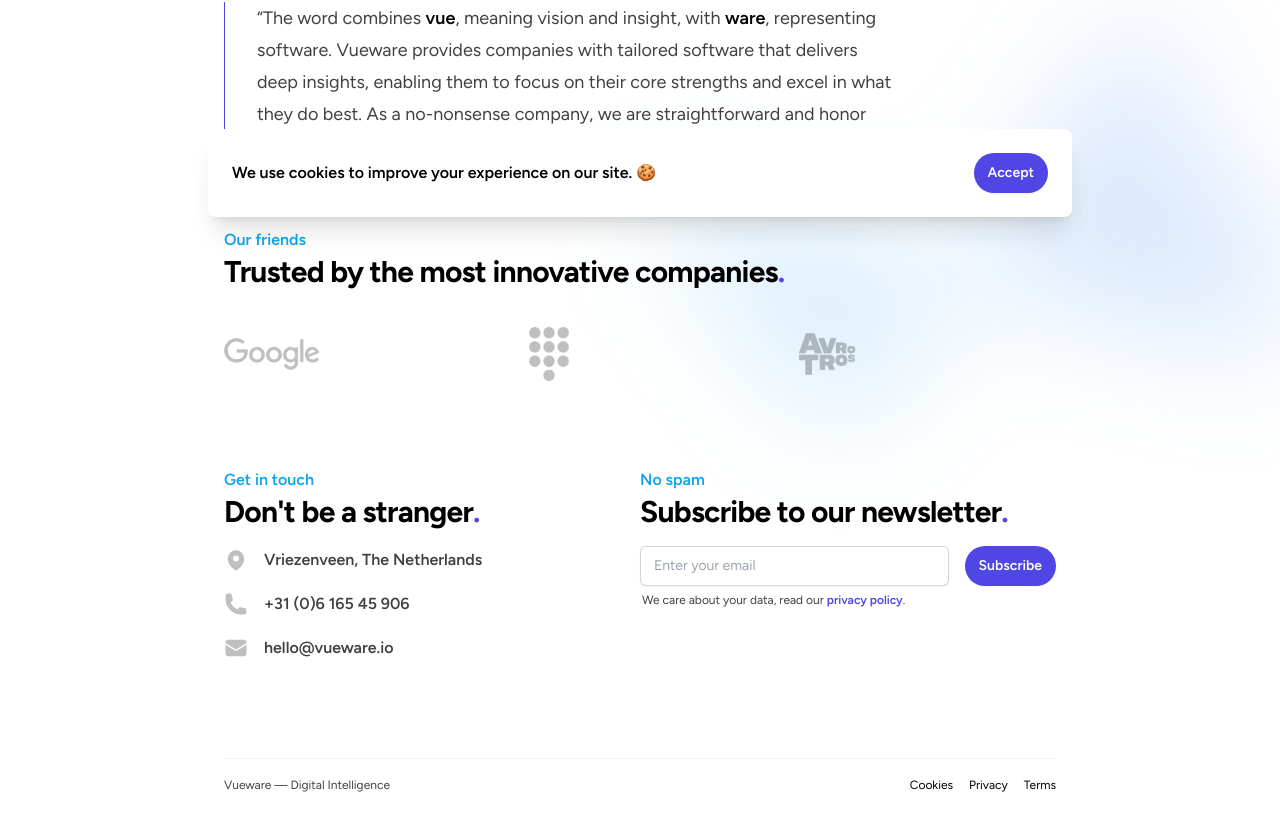
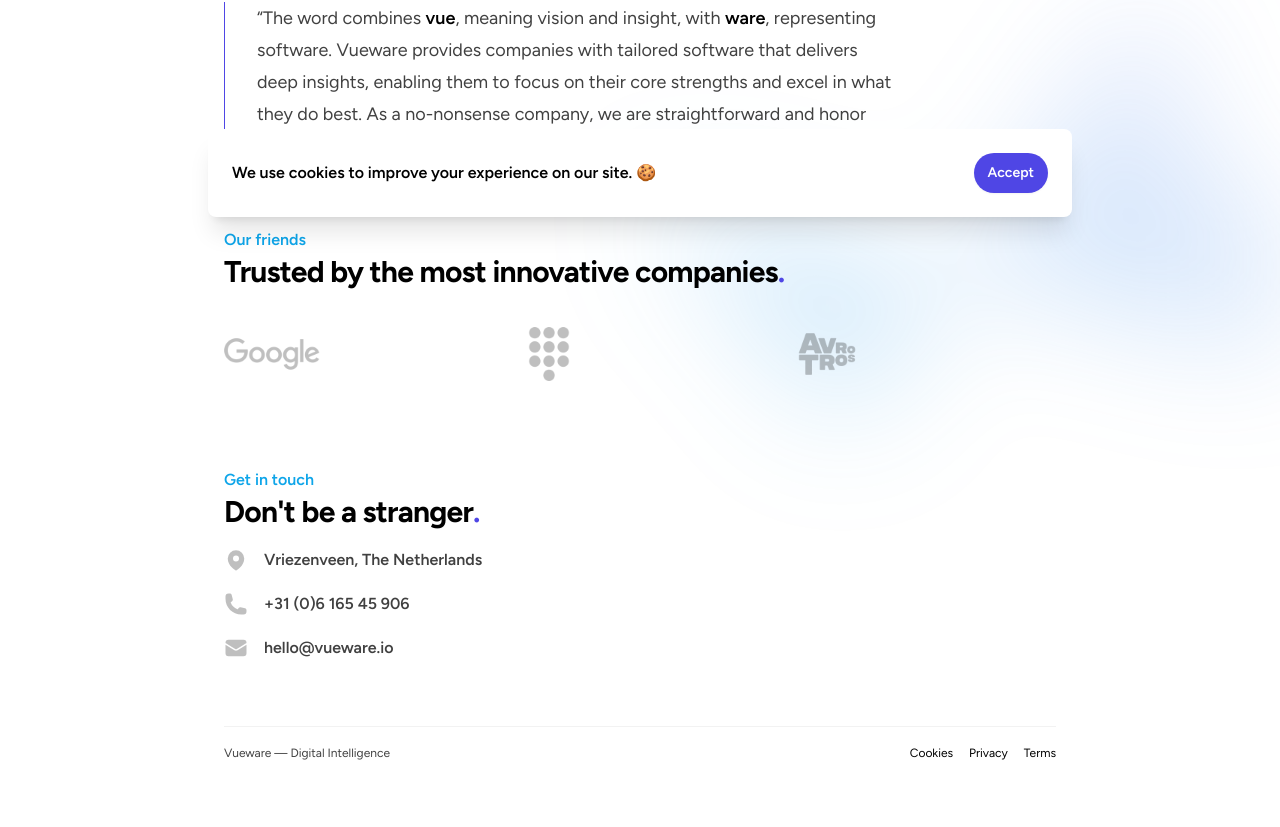
Before and after one commit to vueware/landig-page, a Next.js app: page / in a window 1280 px wide. Shown: the part 567-1394 px from the top of the page. After the commit the page ends 1362 px from the top, so only its background shows below. Built offline with nearby package versions, Linux system fonts and the light colour scheme; what tailwindcss-animated would draw is missing.

Commit message:
Revert "Added newsletter"
This reverts commit 216e6ce509e4d66d4a8d0a9e1afda6e6aa6ba508.

```diff
--- a/src/app/components/Contact.tsx
+++ b/src/app/components/Contact.tsx
@@ -1,10 +1,9 @@
 import { MapPinIcon, EnvelopeIcon, PhoneIcon } from "@heroicons/react/24/solid";
-import Newsletter from "./Newsletter";
 
 const Contact = () => {
   return (
-    <div id="contact" className="py-8 grid grid-cols-1 sm:grid-cols-2 gap-y-16">
-      <div>
+    <div id="contact" className="py-8">
+      <div className="max-w-xl lg:mx-0 lg:max-w-lg">
         <h3 className="text-base font-semibold leading-7 text-secondary">
           Get in touch
         </h3>
@@ -63,7 +62,6 @@ const Contact = () => {
           </div>
         </dl>
       </div>
-      <Newsletter />
     </div>
   );
 };
--- a/src/app/components/Footer.tsx
+++ b/src/app/components/Footer.tsx
@@ -1,6 +1,6 @@
 const Footer = () => {
   return (
-    <footer className="flex justify-between items-center mt-16 border-t border-black/5 pt-4 text-xs text-black">
+    <footer className="flex justify-between items-center mt-8 border-t border-black/5 pt-4 text-xs text-black">
       <p className="leading-5 text-black/75">Vueware — Digital Intelligence</p>
       <div className="flex gap-x-2 sm:gap-x-4">
         <a href="/" className="hover:text-primary transition">
--- a/src/app/components/Newsletter.tsx
+++ /dev/null
@@ -1,46 +0,0 @@
-const Newsletter = () => {
-  return (
-    <div>
-      <h3 className="text-base font-semibold leading-7 text-secondary">
-        No spam
-      </h3>
-      <h2 className="text-3xl font-bold tracking-tight">
-        Subscribe to our newsletter<span className="text-primary">.</span>
-      </h2>
-      <form className="mt-4 max-w-md">
-        <div className="flex gap-x-4">
-          <label htmlFor="email-address" className="sr-only">
-            Email address
-          </label>
-          <input
-            id="email-address"
-            name="email"
-            type="email"
-            required
-            placeholder="Enter your email"
-            autoComplete="email"
-            className="min-w-0 flex-auto rounded-md border-0 px-3.5 py-2 text-gray-900 shadow-sm ring-1 ring-inset ring-gray-300 placeholder:text-gray-400 focus:ring-2 focus:ring-inset focus:ring-primary sm:text-sm sm:leading-6"
-          />
-          <button
-            type="submit"
-            className="flex-none rounded-full bg-primary px-3.5 py-2.5 text-sm font-semibold text-white shadow-sm hover:bg-secondary focus-visible:outline focus-visible:outline-2 focus-visible:outline-offset-2 focus-visible:outline-primary transition"
-          >
-            Subscribe
-          </button>
-        </div>
-        <p className="mt-0.5 ml-0.5 text-xs leading-6 text-black/75">
-          We care about your data, read our{" "}
-          <a
-            href="#"
-            className="font-semibold text-primary hover:text-secondary transtion"
-          >
-            privacy&nbsp;policy
-          </a>
-          .
-        </p>
-      </form>
-    </div>
-  );
-};
-
-export default Newsletter;
```
